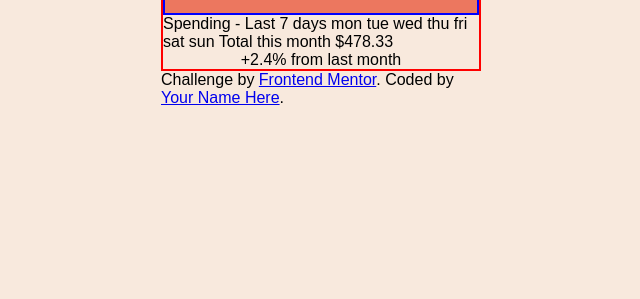
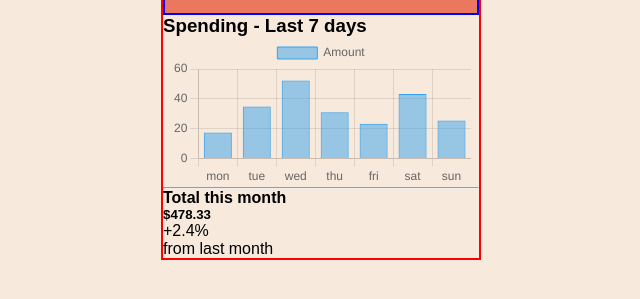
Before and after one commit to nyakita/expenses-chart-component-main, a plain HTML site: page index.html in a window 1280 px wide. Shown: the part 71-370 px from the top of the page, without its empty margins (319-959 px from the left). Drawn offline with nearby package versions, Linux system fonts and the light colour scheme.

Commit message:
Index.js added + chart.js framework used to insert chart into index.html

```diff
--- a/index.css
+++ b/index.css
@@ -52,3 +52,19 @@ h1{
 h2{
   font-weight:400;
 }
+.section-body{
+  display:flex;
+  flex-direction:column;
+  width:100%;
+}
+.chart-main{
+  display:flex;
+  width:100%;
+  justify-content: space-evenly;
+}
+#canvas{
+  color:var(--primary-1);
+}
+h3{
+
+}
--- a/index.html
+++ b/index.html
@@ -22,29 +22,31 @@
     <img src="images/logo.svg" alt="logo">
   </div>
   <div class="section-body">
-    Spending - Last 7 days
-
-    mon
-    tue
-    wed
-    thu
-    fri
-    sat
-    sun
-
-    Total this month
-    $478.33
+    <h3>Spending - Last 7 days</h3>
+    <div class="chart-main">
+      <div>
+        <canvas id="myChart"></canvas>
+      </div>
+    </div>
+    <hr>
+    <h4>Total this month</h4>
+    <h5>$478.33</h5>
+    <span>+2.4%</span>
+    <span>from last month</span>
   </div>
 
 
-  +2.4%
-  from last month
+
 </section>
 
 
-  <div class="attribution">
+
+<script src="https://cdn.jsdelivr.net/npm/chart.js"></script>
+
+  <!-- <div class="attribution">
     Challenge by <a href="https://www.frontendmentor.io?ref=challenge" target="_blank">Frontend Mentor</a>.
     Coded by <a href="#">Your Name Here</a>.
-  </div>
+  </div> -->
+  <script src="index.js" charset="utf-8"></script>
 </body>
 </html>
--- /dev/null
+++ b/index.js
@@ -0,0 +1,20 @@
+const ctx = document.getElementById('myChart');
+
+  new Chart(ctx, {
+    type: 'bar',
+    data: {
+      labels: ['mon', 'tue', 'wed', 'thu', 'fri', 'sat', 'sun'],
+      datasets: [{
+        label: 'Amount',
+        data: [17.45, 34.91, 52.36, 31.07, 23.39, 43.28,25.48],
+        borderWidth: 1
+      }]
+    },
+    options: {
+      scales: {
+        y: {
+          beginAtZero: true
+        }
+      }
+    }
+  });
```
